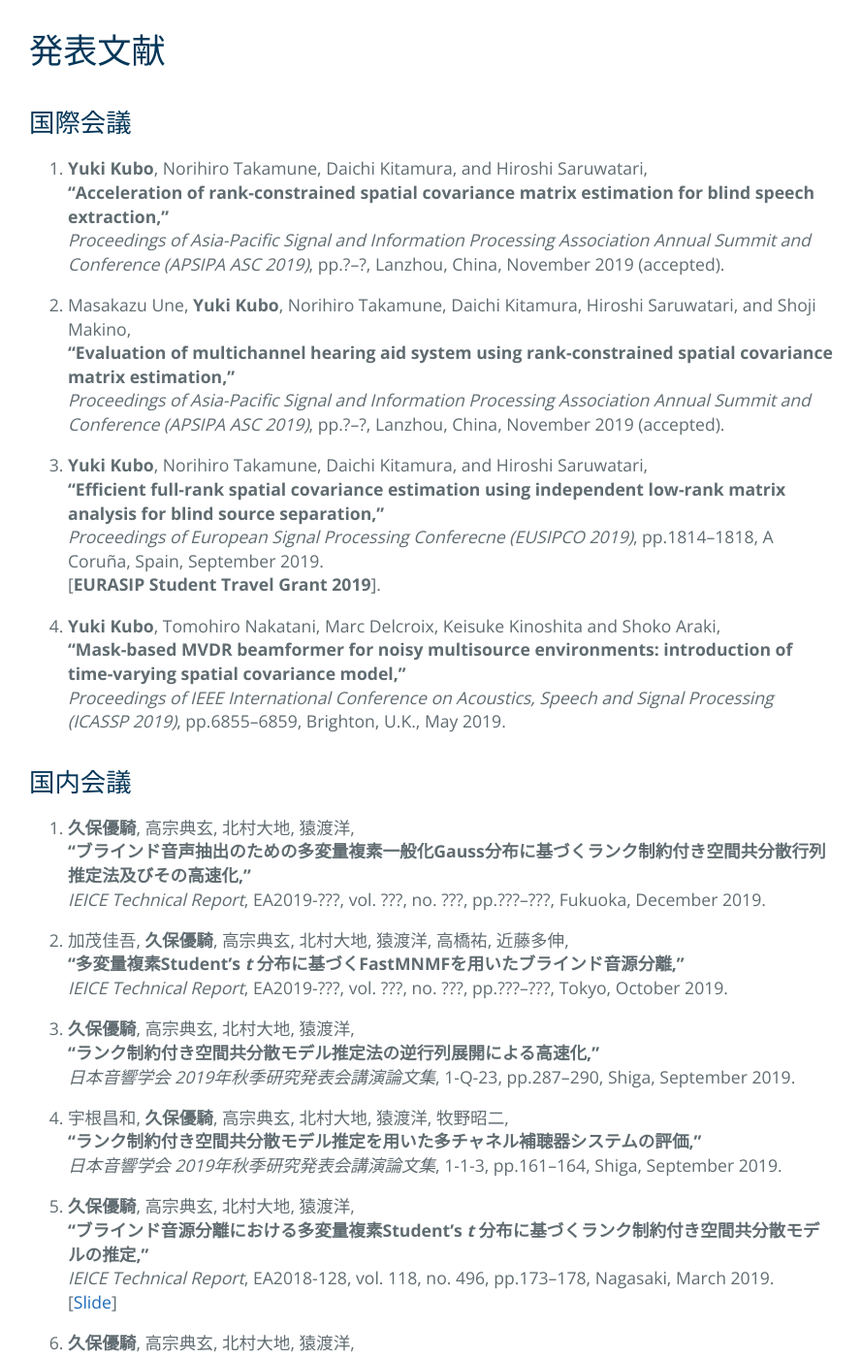
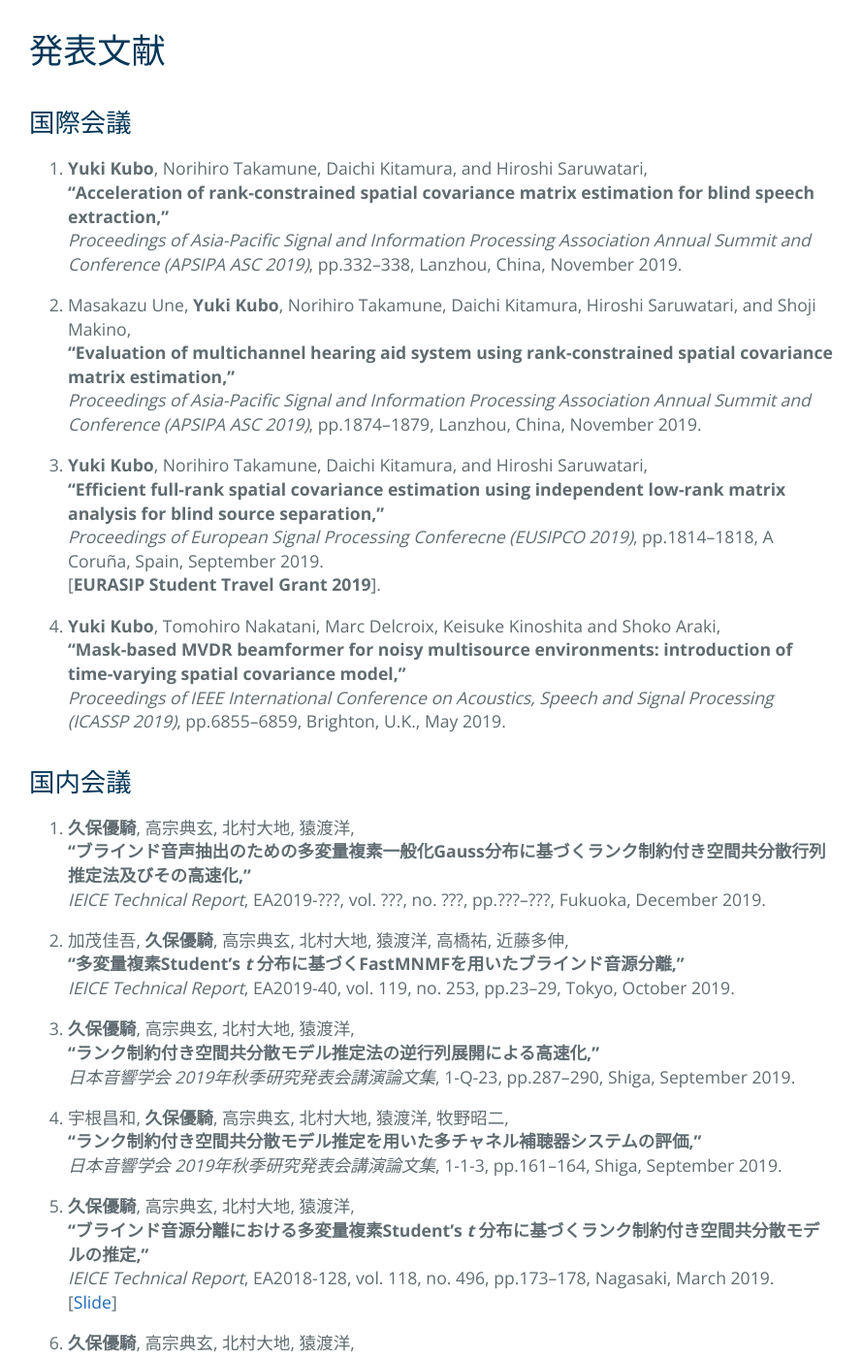
Before and after one commit to yuinityk/yuinityk.github.io, a Jekyll site: the page built from index.md, in a window 1280 px wide and 1400 px high, scrolled down 794 px. Shown: the whole window at 97% size, without its empty margins (194-1083 px from the left). Built offline with Jekyll 4.4.1, drawn with Linux system fonts in a browser that asks for light colours; the repository's description, which GitHub fills in, is left out.

Commit message:
APSIPA,EAの情報を更新

```diff
--- a/index.md
+++ b/index.md
@@ -30,11 +30,11 @@ description: Email&#58 yuki_kubo [a(]t) ipc.i.u-tokyo.ac.jp
 
 1.  **Yuki Kubo**, Norihiro Takamune, Daichi Kitamura, and Hiroshi Saruwatari,
     **“Acceleration of rank-constrained spatial covariance matrix estimation for blind speech extraction,"**
-    _Proceedings of Asia-Pacific Signal and Information Processing Association Annual Summit and Conference (APSIPA ASC 2019)_, pp.?--?, Lanzhou, China, November 2019 (accepted).
+    _Proceedings of Asia-Pacific Signal and Information Processing Association Annual Summit and Conference (APSIPA ASC 2019)_, pp.332--338, Lanzhou, China, November 2019.
 
 2.  Masakazu Une, **Yuki Kubo**, Norihiro Takamune, Daichi Kitamura, Hiroshi Saruwatari, and Shoji Makino,
     **“Evaluation of multichannel hearing aid system using rank-constrained spatial covariance matrix estimation,"**
-    _Proceedings of Asia-Pacific Signal and Information Processing Association Annual Summit and Conference (APSIPA ASC 2019)_, pp.?--?, Lanzhou, China, November 2019 (accepted).
+    _Proceedings of Asia-Pacific Signal and Information Processing Association Annual Summit and Conference (APSIPA ASC 2019)_, pp.1874--1879, Lanzhou, China, November 2019.
 
 3.  **Yuki Kubo**, Norihiro Takamune, Daichi Kitamura, and Hiroshi Saruwatari,
     **“Efficient full-rank spatial covariance estimation using independent low-rank matrix analysis for blind source separation,"**
@@ -53,7 +53,7 @@ description: Email&#58 yuki_kubo [a(]t) ipc.i.u-tokyo.ac.jp
 
 2. 加茂佳吾, **久保優騎**, 高宗典玄, 北村大地, 猿渡洋, 高橋祐, 近藤多伸,
     **“多変量複素Student's _t_ 分布に基づくFastMNMFを用いたブラインド音源分離,"**
-    _IEICE Technical Report_, EA2019-???, vol. ???, no. ???, pp.???--???, Tokyo, October 2019.
+    _IEICE Technical Report_, EA2019-40, vol. 119, no. 253, pp.23--29, Tokyo, October 2019.
 
 3. **久保優騎**, 高宗典玄, 北村大地, 猿渡洋,
     **“ランク制約付き空間共分散モデル推定法の逆行列展開による高速化,"**
```
Also changed, not shown: index_en.md (+3 -3 lines), 2 other files.
